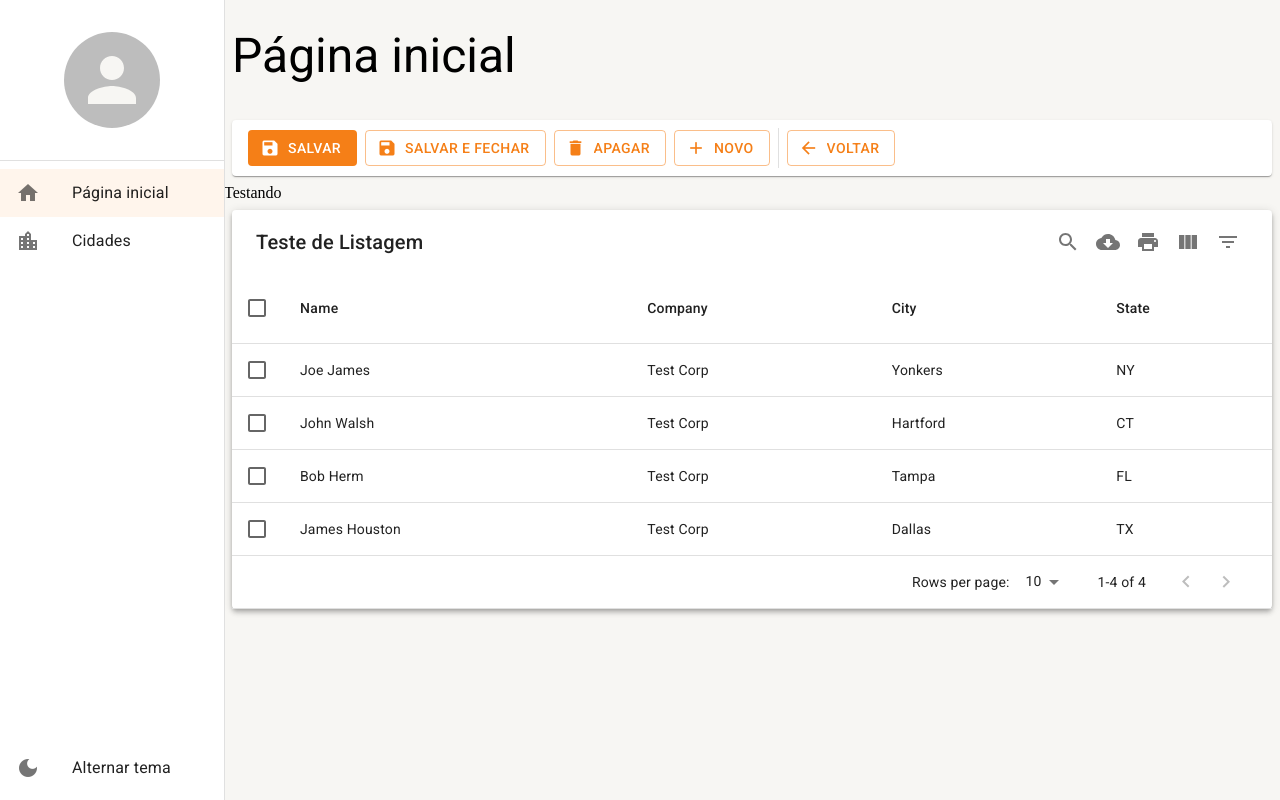
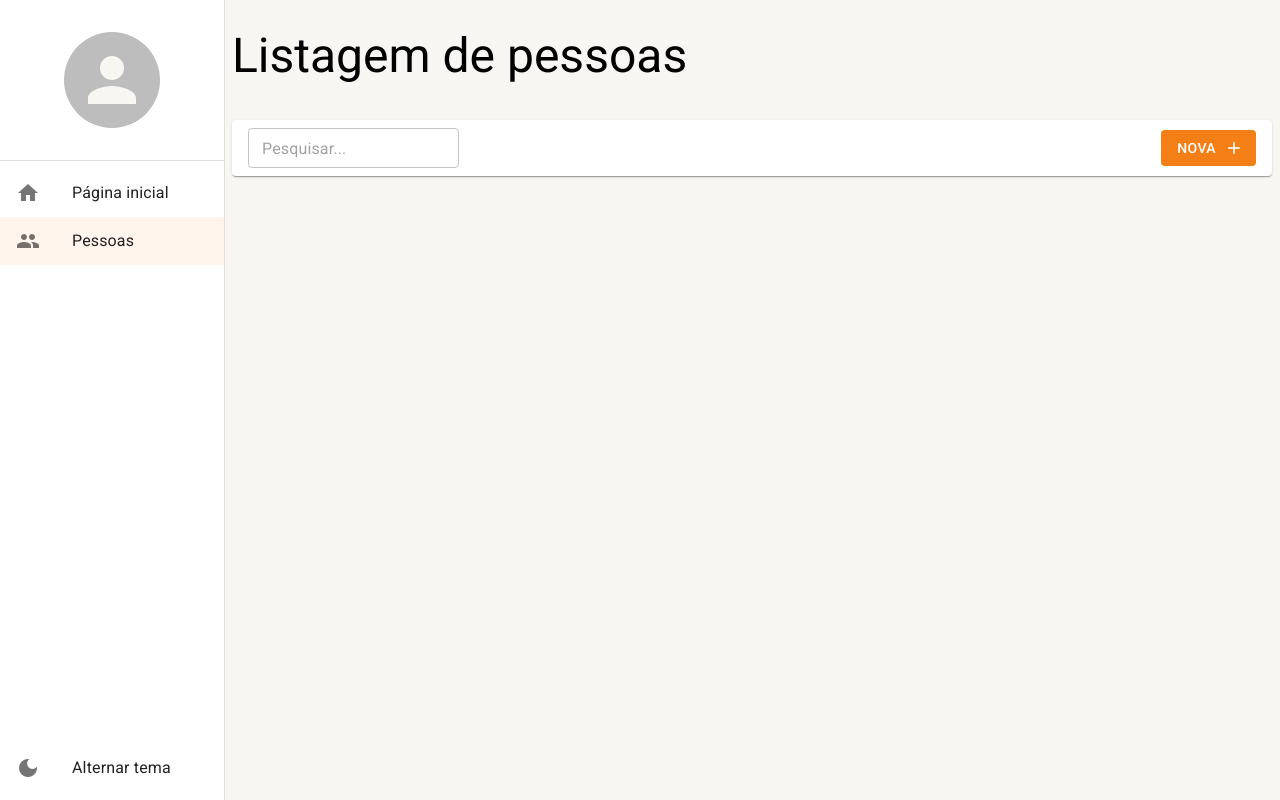
Before and after one commit to afschagas/rmt-cadastro, a React (Create React App) app: page /pessoas in a window 1280 px wide. Before the commit this address led to /pagina-inicial. Built offline with nearby package versions, Linux system fonts and the light colour scheme; data requests are answered from the project's data file.

Commit message:
Consultando o backend e montando listagem

```diff
--- a/mock/database.json
+++ b/mock/database.json
@@ -2,8 +2,9 @@
   "pessoas": [
     {
       "id": 1,
-      "nome": "Alexandre",
-      "sobrenome": "Chagas"
+      "email": "afschagas@gmail.com",
+      "cidadeId": 1,
+      "nomeCompleto": "Alexandre Chagas"
     }
   ]
 }
--- a/package.json
+++ b/package.json
@@ -13,6 +13,7 @@
     "react-dom": "^17.0.2",
     "react-router-dom": "6",
     "react-scripts": "5.0.0",
+    "react-toastify": "^8.2.0",
     "tss-react": "^3.5.2"
   },
   "devDependencies": {
--- a/src/pages/Pages/cidades/ListagemDeCidade.tsx
+++ b/src/pages/Pages/pessoas/ListagemDePessoas.tsx
@@ -1,20 +1,39 @@
-import { useMemo } from 'react';
+import { useEffect, useMemo } from 'react';
 import { useSearchParams } from 'react-router-dom';
+
+// Components
 import { FerramentasDaListagem } from '../../../shared/components';
 import { LayoutBaseDePagina } from '../../../shared/layouts';
+import { PessoasService } from '../../../shared/services/api/pessoas/PessoasService';
+
+// Libs
+//import { toast } from 'react-toastify';
 
 
-
-export const ListagemDeCidade: React.FC = () => {
+export const ListagemDePessoas: React.FC = () => {
   const [searchParams, setSearchParams] = useSearchParams();
 
   const busca = useMemo(() => {
     return searchParams.get('busca') || '';
   }, [searchParams]);
 
+  useEffect(() => {
+
+    PessoasService.getAll(1, busca)
+      //Quando o getAll retornar faça alguma coisa
+      .then((result) => {
+        if (result instanceof Error) {
+          alert(result.message);
+        } else {
+          console.log(result);
+        }
+      });
+  }, [busca]);
+
+
   return (
     <LayoutBaseDePagina
-      titulo='Listagem de cidades'
+      titulo='Listagem de pessoas'
       barraDeFerramentas={
         <FerramentasDaListagem
           mostrarInputBusca
--- a/src/pages/index.ts
+++ b/src/pages/index.ts
@@ -1,2 +1,2 @@
 export * from "./dashboard/Dashboard";
-export * from "./Pages/cidades/ListagemDeCidade";
+export * from "./Pages/pessoas/ListagemDePessoas";
--- a/src/routes/index.tsx
+++ b/src/routes/index.tsx
@@ -1,6 +1,6 @@
 import { useEffect } from 'react';
 import { Routes, Route, Navigate } from 'react-router-dom';
-import { Dashboard, ListagemDeCidade } from '../pages';
+import { Dashboard, ListagemDePessoas } from '../pages';
 
 import { useDrawerContext } from '../shared/contexts';
 
@@ -16,9 +16,9 @@
         label: 'Página inicial',
       },
       {
-        icon: 'location_city',
-        path: '/cidades',
-        label: 'Cidades',
+        icon: 'people',
+        path: '/pessoas',
+        label: 'Pessoas',
       }
     ]);
 
@@ -31,7 +31,7 @@
     <Routes>
       <Route path='/pagina-inicial' element={<Dashboard />} />
 
-      <Route path='/cidades' element={<ListagemDeCidade />} />
+      <Route path='/pessoas' element={<ListagemDePessoas />} />
 
 
       <Route path='*' element={<Navigate to='/pagina-inicial' />} />
```
Also changed, not shown: 1 other file (tests, documents, lock files or other folders).
